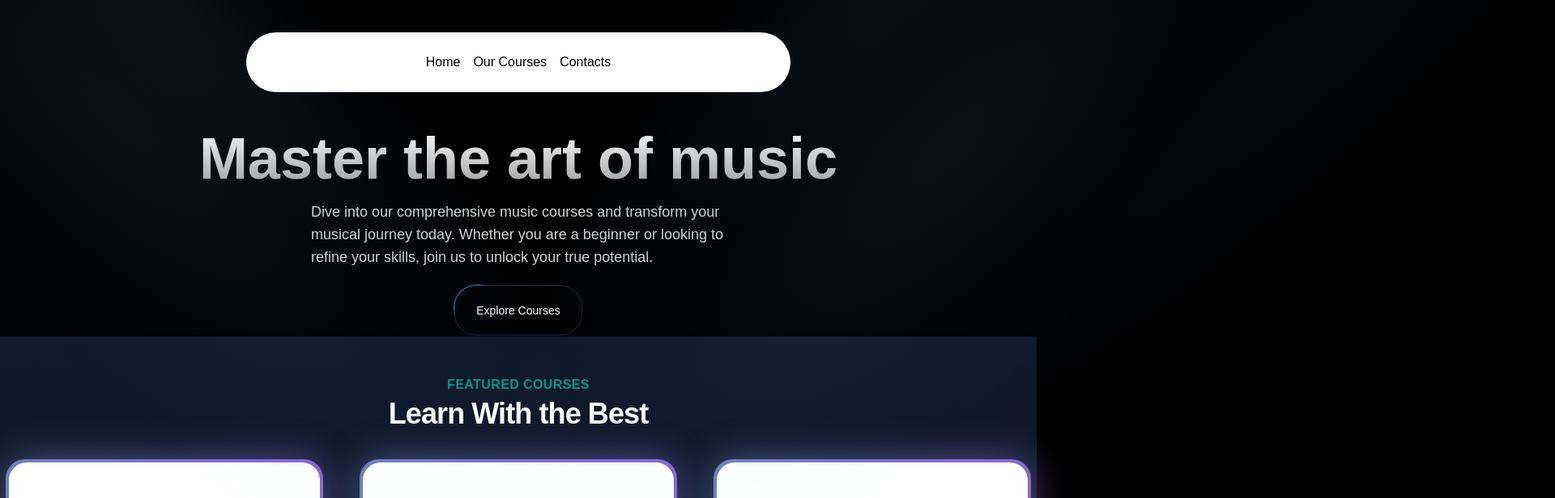
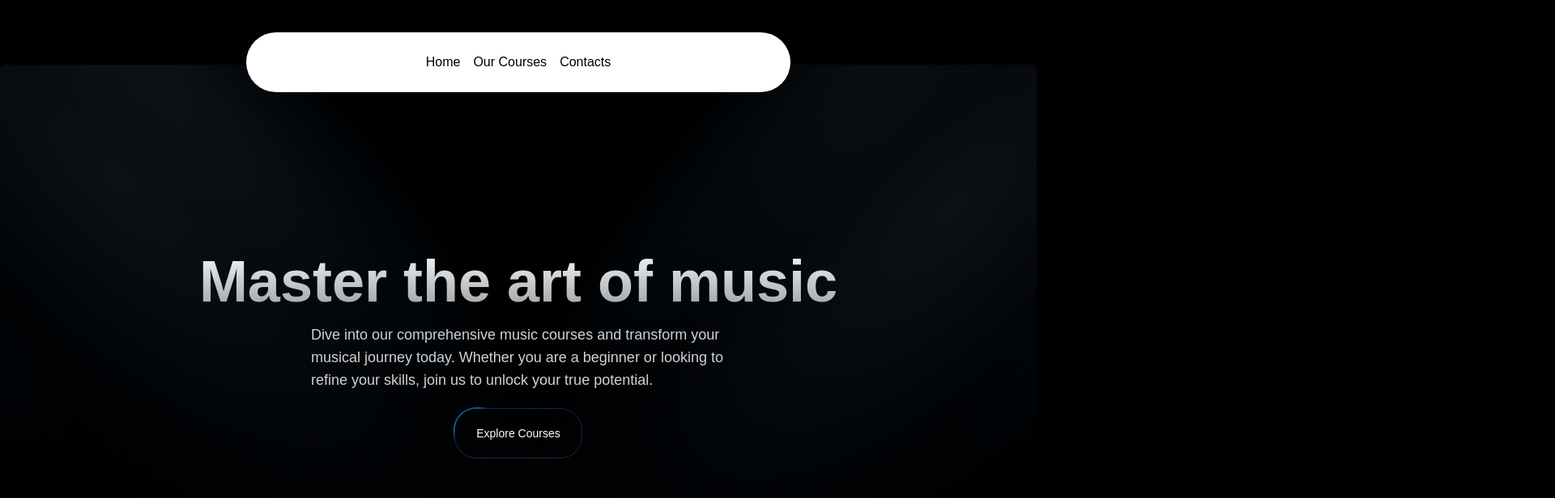
Before and after one commit to Himanshupanwarrr12/MusicNextJs, a Next.js app: page / in a window 1280 px wide. Shown: the top 616 px of the page at 81% size, 1920 px wide, since content can reach past the window. Built offline with nearby package versions, Linux system fonts and the light colour scheme.

Commit message:
feat : add more styling to the HeroSection

```diff
--- a/src/components/HeroSection.tsx
+++ b/src/components/HeroSection.tsx
@@ -5,7 +5,7 @@
 
 const HeroSection = () => {
   return (
-    <div className="  ">
+    <div className=" h-[40rem] w-full rounded-md flex md:items-center md:justify-center bg-black/[0.96] antialiased bg-grid-white/[0.02] relative overflow-hidden ">
       <div className="mt-20">
          <Spotlight/>
         <h1 className="md:mt-0 text-center text-4xl md:text-7xl font-bold bg-clip-text text-transparent bg-gradient-to-b from-neutral-50 to-neutral-400">
```
